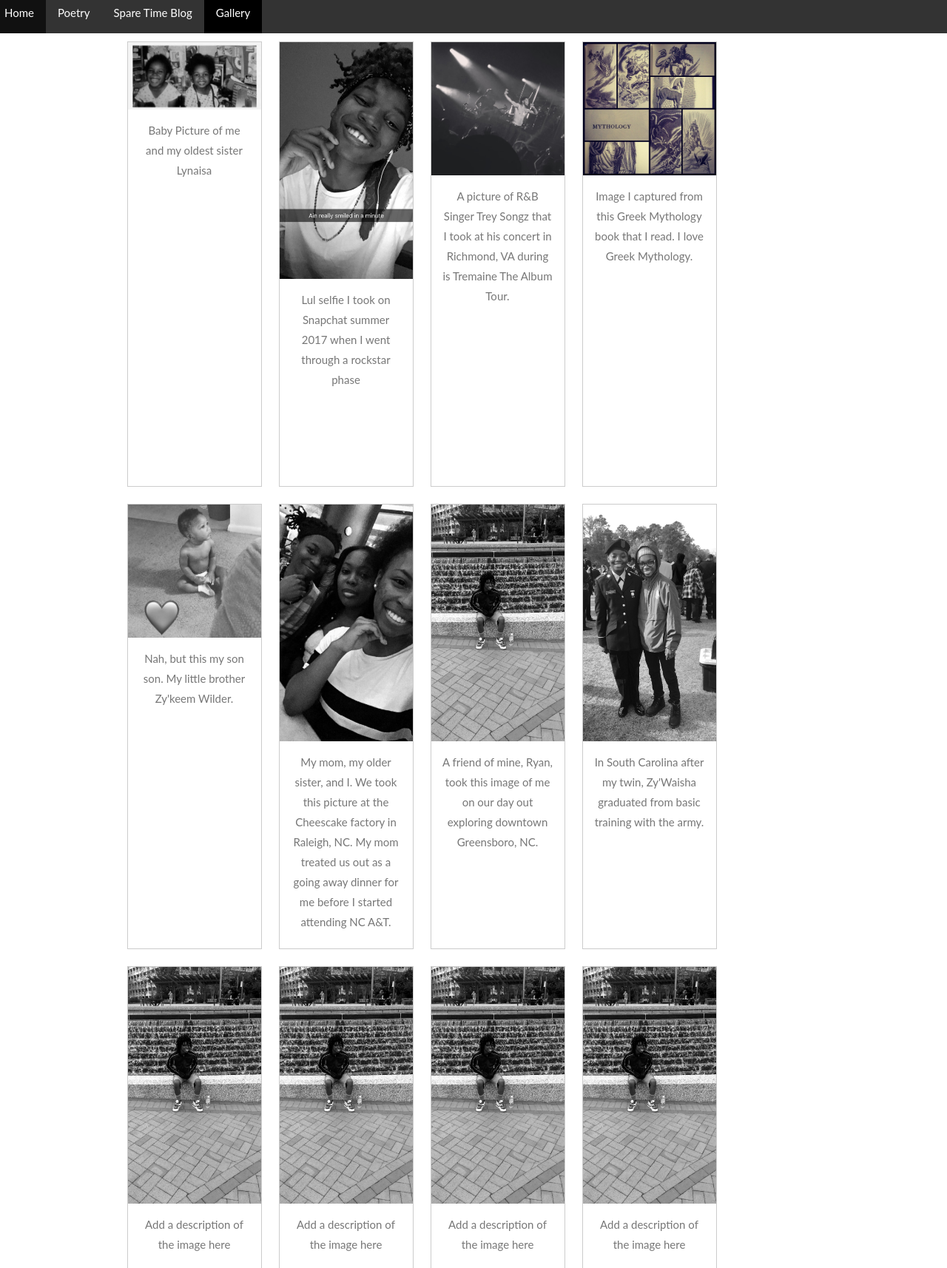
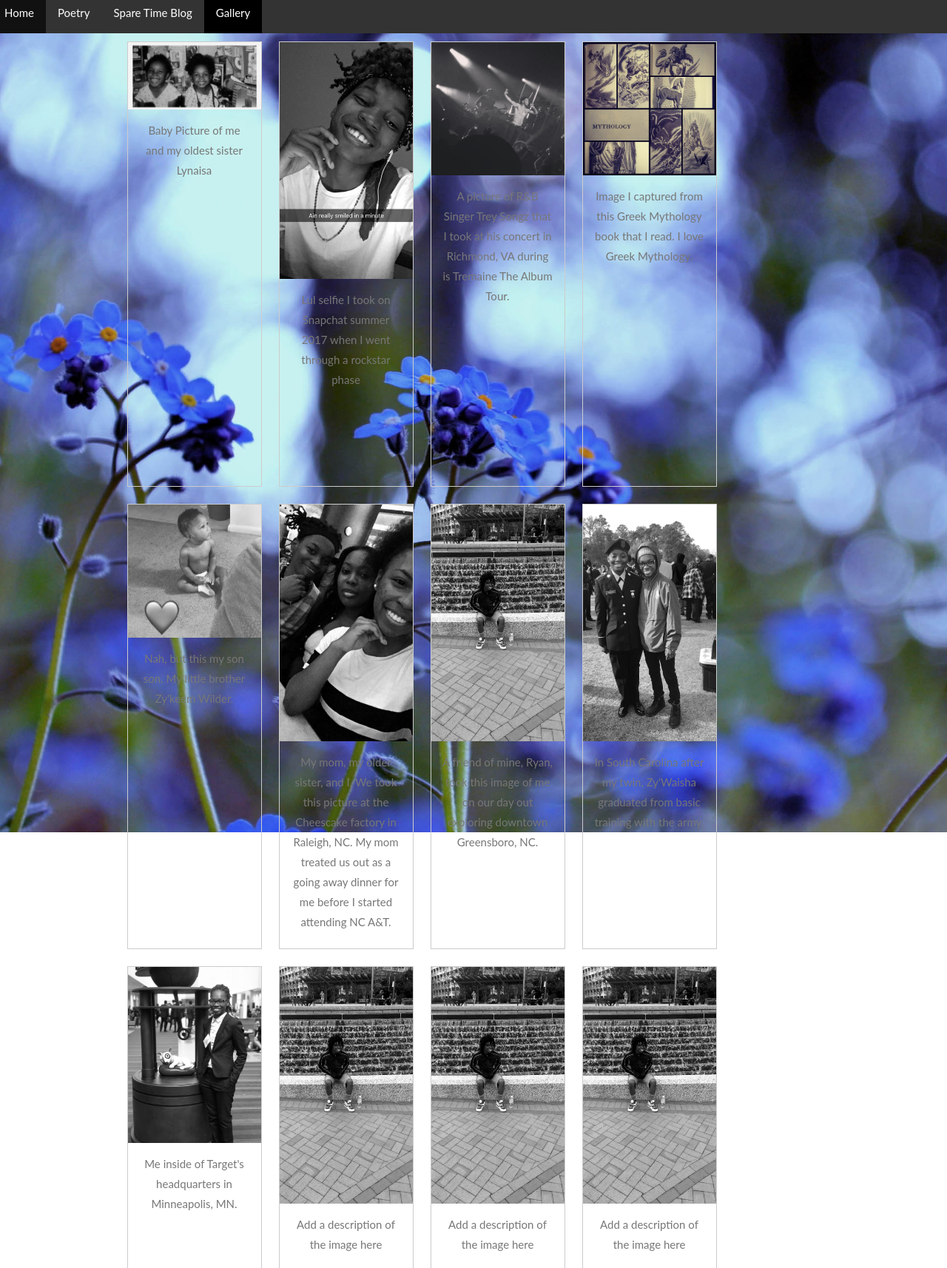
Before and after one commit to Robbie0922/Robniqua, a plain HTML site: page gallery.html in a window 1280 px wide. Shown: the top 1714 px of the page at 74% size. Drawn offline with Linux system fonts and the light colour scheme.

Commit message:
Editing Gallery

```diff
--- a/gallery.css
+++ b/gallery.css
@@ -98,3 +98,15 @@ div.desc {
   content: "";
   display: block;
 }
+
+.bgimg-1, .bgimg-2, .bgimg-3 {
+  position: relative;
+  /*opacity: 0.65;*/
+  background-position: center;
+  background-size: cover;
+
+}
+.bgimg-1 {
+  background-image: url("img/forget.jpg");
+  width: 100%;
+}
--- a/gallery.html
+++ b/gallery.html
@@ -13,14 +13,15 @@
 
 <body>
 
-
 	<div id="content" style="
 	    padding-bottom: 0px;
 	    height: 1080px;
 	">
+  <div class="bgimg-1">
 	<div class="wrapper" style="
 	    padding-bottom: 0px;
 	">
+
 	<div class="gallery">
 	  <a target="_blank" href="img/babyLyn.jpg">
 	    <img src="img/babyLyn.jpg" alt="Baby Picture of me and Lynaisa" width="300" height="200">
@@ -93,10 +94,10 @@
 	</div>
 
 	<div class="gallery">
-	  <a target="_blank" href="img/water_original.jpg">
-	    <img src="img/water_original.jpg" alt="logo" width="300" height="200">
+	  <a target="_blank" href="img/target.jpeg">
+	    <img src="img/target.jpeg" alt="logo" width="300" height="200">
 	  </a>
-	  <div class="desc"><font style="vertical-align: inherit;"><font style="vertical-align: inherit;">Add a description of the image here</font></font></div>
+	  <div class="desc"><font style="vertical-align: inherit;"><font style="vertical-align: inherit;">Me inside of Target's headquarters in Minneapolis, MN.</font></font></div>
 	</div>
 
 	<div class="gallery">
@@ -151,6 +152,6 @@
 	</div>
 	</div>
 	</div>
-
+</div>
 </body>
 </html>
```
Also changed, not shown: img/forget.jpg (added), img/target.jpeg (added).
